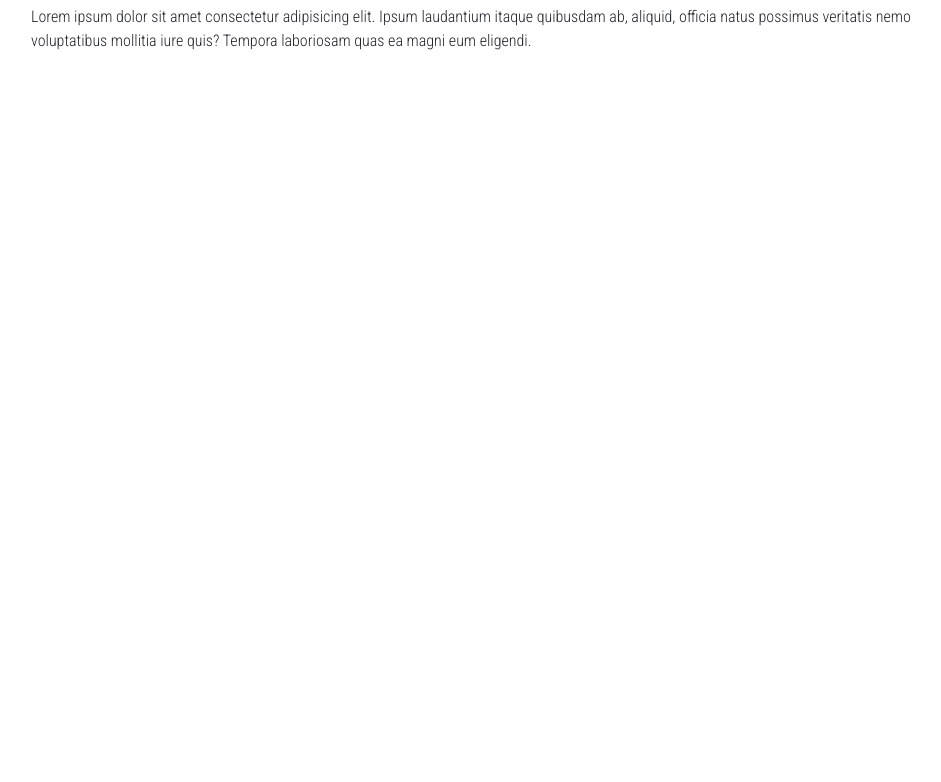
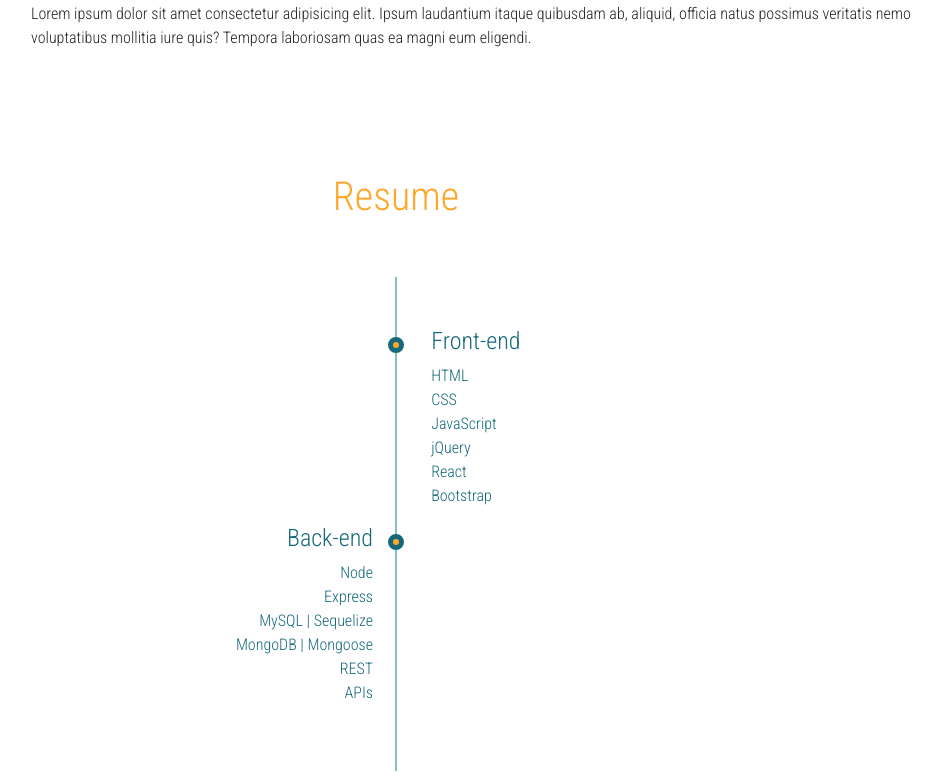
Before and after one commit to squeakymatter/react-portfolio, a React (Create React App) app: page / in a window 1280 px wide. Shown: the part 942-1724 px from the top of the page, without its empty margins (244-1185 px from the left). Before the commit the page ends 1059 px from the top, so only its background shows below. Built offline with nearby package versions, Linux system fonts and the light colour scheme.

Commit message:
resume container

```diff
--- a/src/App.css
+++ b/src/App.css
@@ -1,8 +1,11 @@
 @import url('https://fonts.googleapis.com/css2?family=Roboto+Condensed:wght@300&display=swap');
 
 :root {
-  --primary-white: #fff;
-  --primary-orange: #f98b00;
+  --primary-white: #ede7e3;
+  --primary-orange: #ffa62b;
+  --primary-teal: #489fb5;
+  --primary-dark-teal: #16697a;
+  --primary-light-teal: #82c0cc;
   --primary-dark: rgba(255, 255, 255, 0);
 }
 
@@ -25,7 +28,7 @@ nav ul li {
   margin-right: 0.75rem;
   margin-right: 0.75rem;
   color: var(--primary-white) !important;
-  border-top: 0.1875rem solid var(--primary-dark);
+  border-top: 0.1875rem solid var(--primary-dark-gray);
 }
 
 .navbar-brand {
@@ -88,7 +91,7 @@ nav ul li {
 }
 
 .content-header {
-  color: var(--primary-orange)
+  color: var(--primary-orange);
 }
 
 .about-photo {
@@ -96,3 +99,96 @@ nav ul li {
   justify-content: center;
   align-items: center;
 }
+
+/* RESUME */
+
+.resume {
+  padding: 0.7rem;
+}
+
+.resume-wrapper {
+  position: relative;
+  padding: 3.125rem 0;
+  overflow: hidden;
+}
+
+.resume-wrapper::before {
+  position: absolute;
+  content: '';
+  top: 0;
+  left: 50%;
+  margin-left: -0.0625rem;
+  width: 0.125rem;
+  height: 100%;
+  background: var(--primary-light-teal);
+  z-index: 1;
+}
+
+
+.timeline-block {
+  width: calc(50% + 0.5rem);
+  display: flex;
+  justify-content: space-between;
+  clear: both;
+}
+
+.timeline-block-right {
+  float: right;
+
+}
+
+.timeline-block-left {
+  float: left;
+  direction: rtl;
+  justify-content: right;
+  text-align: right;
+}
+
+.marker {
+  width: 1rem;
+  height: 1rem;
+  border-radius: 50%;
+  border: 0.3125rem solid var(--primary-dark-teal);
+  background: var(--primary-orange);
+  margin-top: 0.625rem;
+  z-index: 3;
+}
+
+.timeline-content {
+  width: 95%;
+  padding: 0 0.9375rem;
+  color: var(--primary-dark-teal);
+  direction: ltr;
+}
+
+ul {
+  list-style: none;
+  margin: 0;
+  padding: 0;
+}
+
+/* Media */
+
+@media(max-width: 768px) {
+
+  .resume .container {
+    padding-left: 0;
+  }
+  .resume-wrapper::before {
+    left: 0.5rem;
+    margin-bottom: 1.875rem;
+  }
+  .timeline-block-right {
+    float: none;
+    width: 100%;
+  }
+  .timeline-block-left {
+    float: none;
+    direction: ltr;
+    text-align: left;
+    width: 100%;
+  }
+  .content-header {
+    text-align: center;
+  }
+}
--- a/src/App.js
+++ b/src/App.js
@@ -3,13 +3,14 @@ import 'bootstrap/dist/css/bootstrap.min.css';
 import Navbar from './components/Navbar';
 import Header from './components/Header';
 import About from './components/About';
-
+import Resume from './components/Resume';
 function App() {
   return (
     <>
       <Navbar />
       <Header />
       <About />
+      <Resume />
     </>
   );
 }
--- /dev/null
+++ b/src/components/Resume.js
@@ -0,0 +1,43 @@
+import React from 'react';
+
+const Resume = () => {
+  return (
+    <div className='resume'>
+      <div className='d-flex justify-content-center my-5'>
+        <h1 className='content-header'>Resume</h1>
+      </div>
+      <div className='container resume-wrapper'>
+        <div className='timeline-block timeline-block-right'>
+          <div className='marker'></div>
+          <div className='timeline-content'>
+            <h4>Front-end</h4>
+            <ul>
+              <li>HTML</li>
+              <li>CSS</li>
+              <li>JavaScript</li>
+              <li>jQuery</li>
+              <li>React</li>
+              <li>Bootstrap</li>
+            </ul>
+          </div>
+        </div>
+        <div className='timeline-block timeline-block-left'>
+          <div className='marker'></div>
+          <div className='timeline-content'>
+            <h4>Back-end</h4>
+            <ul>
+              <li>Node</li>
+              <li>Express</li>
+              <li>MySQL | Sequelize</li>
+              <li>MongoDB | Mongoose</li>
+              <li>REST</li>
+              <li>APIs</li>
+            </ul>
+          </div>
+        </div>
+      </div>
+    </div>
+  );
+};
+
+export default Resume;
```
